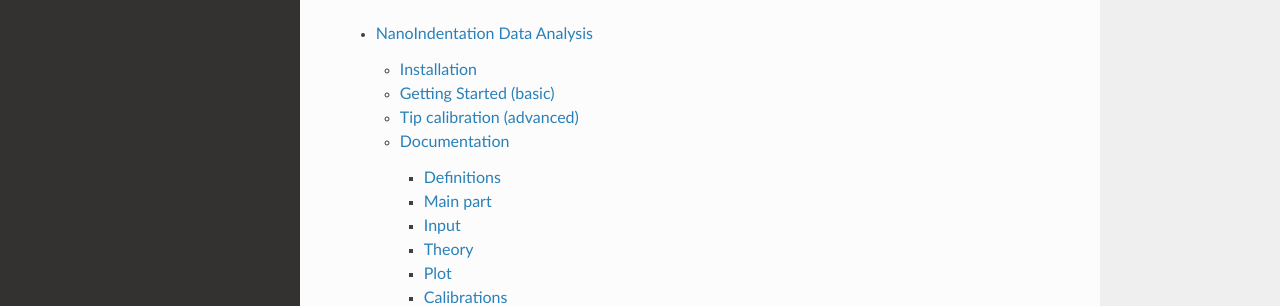
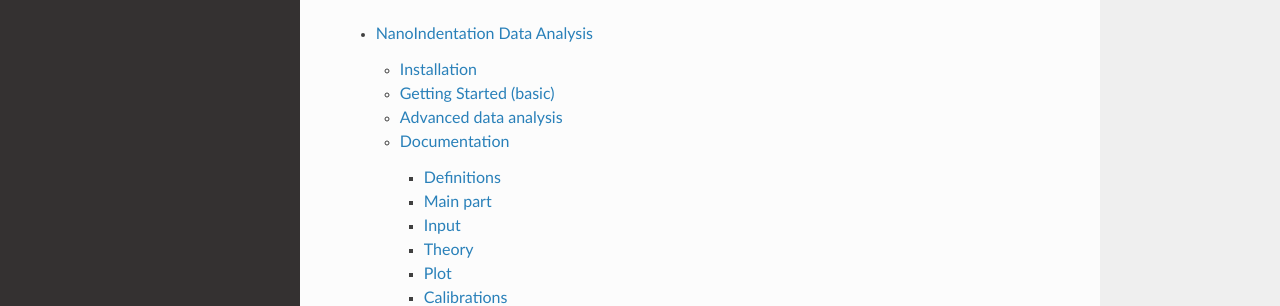
Before and after one commit to micromechanics/micromechanics, a Sphinx documentation site: the page built from docs/source/index.rst, in a window 1280 px wide. Shown: the part 186-492 px from the top of the page. Built offline with Sphinx 7.4.7 and the Read the Docs theme 2.0.0, drawn with Linux system fonts in a browser that asks for light colours.

Commit message:
edit tutorial

```diff
--- a/docs/source/tutorialAdvanced.rst
+++ b/docs/source/tutorialAdvanced.rst
@@ -1,5 +1,5 @@
-Tip calibration (advanced)
-==========================
+Advanced data analysis
+======================
 
 .. automodule:: tutorialAdvanced
    :members:
```
